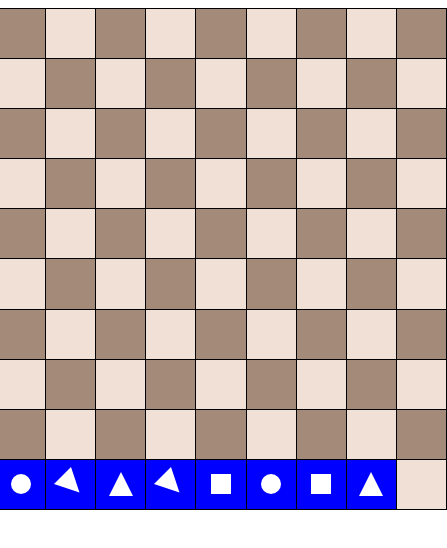
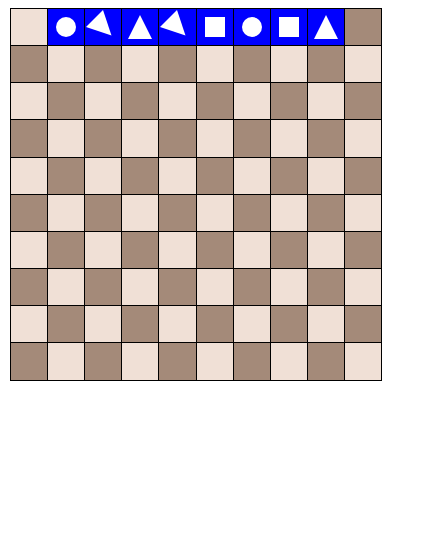
Before and after one commit to tonihintikka/taifho-game, a React (Create React App) app: page / in a window 390 px wide. Shown: the top 548 px of the page, 447 px wide, since content can reach past the window. Built offline with nearby package versions, Linux system fonts and the light colour scheme.

Commit message:
blue pieces at right side of board

```diff
--- a/src/App.css
+++ b/src/App.css
@@ -47,10 +47,12 @@
   grid-template-columns: repeat(10, 1fr);
   grid-template-rows: repeat(10, 1fr);
   grid-gap: 1px;
-  width: 500px;
-  height: 500px;
-  /*border: 1px solid white; /* Muuta tämä valkoiseksi */
+  width: 90vw; /* Muuta tämä 90% näytön leveydestä */
+  height: 90vw; /* Muuta tämä 90% näytön leveydestä */
+  max-width: 500px; /* Aseta maksimileveys */
+  max-height: 500px; /* Aseta maksimikorkeus */
 }
+
 
 .cell {
   position: relative;
@@ -132,3 +134,10 @@
   left: 50%;
   transform: translate(-50%, -50%) rotate(45deg);
 }
+
+@media (max-width: 480px) {
+  .board {
+    width: 95vw; /* Muuta tämä 95% näytön leveydestä */
+    height: 95vw; /* Muuta tämä 95% näytön leveydestä */
+  }
+}
--- a/src/App.tsx
+++ b/src/App.tsx
@@ -19,7 +19,7 @@ const App: React.FC = () => {
       const color = startingPositions[player].color;
       for (const coordinate in positions) {
         const x = coordinate.charCodeAt(0) - "a".charCodeAt(0);
-        const y = 9 - (parseInt(coordinate[1], 10) - 1);
+        const y = parseInt(coordinate[1], 10) - 1;
         boardState[y][x] = {
           player: player,
           pieceType: positions[coordinate],
@@ -27,7 +27,7 @@ const App: React.FC = () => {
         };
       }
     }
-
+    console.log(boardState);
     return boardState;
   };
 
```
